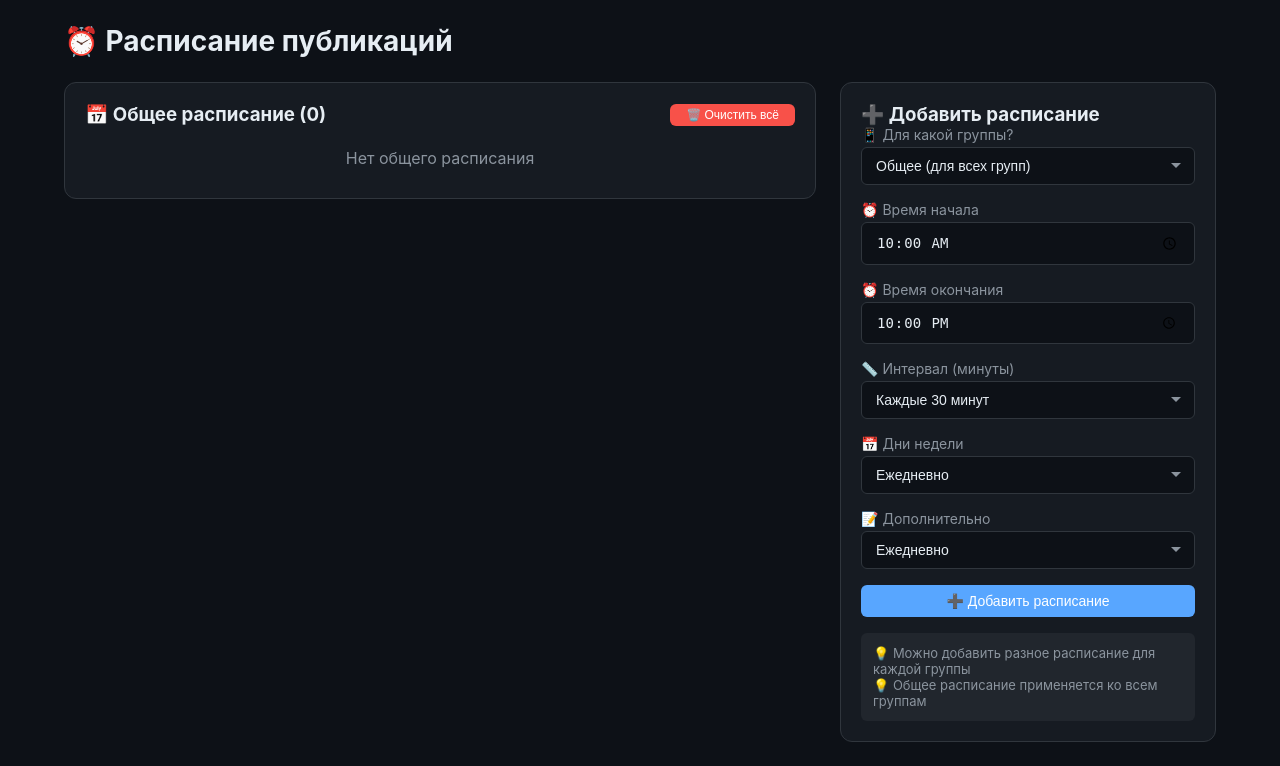
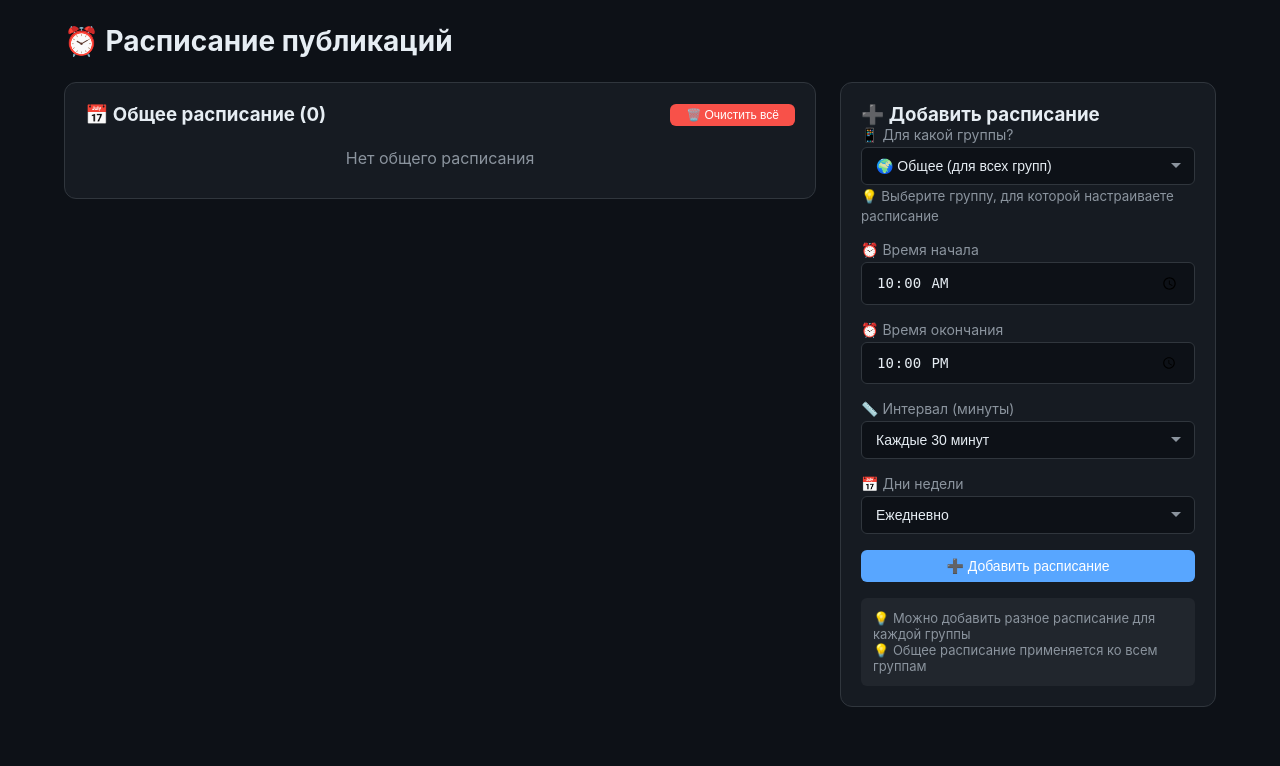
Before and after one commit to teharenda1989-ui/SMM-pilot-TESTY, a Flask app: page /schedule in a window 1280 px wide. Shown: the part 60-826 px from the top of the page. After the commit the page ends 767 px from the top, so only its background shows below. Run offline with Flask 3, Linux system fonts and the light colour scheme; the visitor is signed in with stand-in values (Sample User, id 1); data that the repository does not hold is empty.

Commit message:
Update schedule.html

```diff
--- a/templates/schedule.html
+++ b/templates/schedule.html
@@ -95,11 +95,14 @@
             <div class="form-group">
                 <label class="form-label">📱 Для какой группы?</label>
                 <select name="group_id" class="form-control">
-                    <option value="">Общее (для всех групп)</option>
+                    <option value="">🌍 Общее (для всех групп)</option>
                     {% for group in groups %}
-                        <option value="{{ group.id }}">{{ group.group_name or 'Группа ' + group.group_id }}</option>
+                        <option value="{{ group.id }}">📱 {{ group.group_name or 'Группа ' + group.group_id }}</option>
                     {% endfor %}
                 </select>
+                <small style="color: var(--text-secondary);">
+                    💡 Выберите группу, для которой настраиваете расписание
+                </small>
             </div>
 
             <div class="form-group">
@@ -141,22 +144,6 @@
                 </select>
             </div>
 
-            <div class="form-group">
-                <label class="form-label">📝 Дополнительно</label>
-                <select name="days" class="form-control">
-                    <option value="Ежедневно">Ежедневно</option>
-                    <option value="Пн-Пт">Пн-Пт</option>
-                    <option value="Сб-Вс">Сб-Вс</option>
-                    <option value="Пн">Понедельник</option>
-                    <option value="Вт">Вторник</option>
-                    <option value="Ср">Среда</option>
-                    <option value="Чт">Четверг</option>
-                    <option value="Пт">Пятница</option>
-                    <option value="Сб">Суббота</option>
-                    <option value="Вс">Воскресенье</option>
-                </select>
-            </div>
-
             <button type="submit" class="btn btn-primary" style="width: 100%;">
                 ➕ Добавить расписание
             </button>
```
